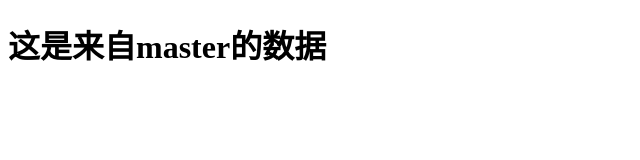
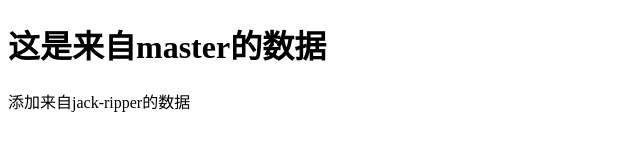
Before and after one commit to liyixun/GitCommand, a plain HTML site: page src/index.html in a window 1280 px wide. Shown: the whole page, without its empty margins (0-640 px from the left). Drawn offline with Linux system fonts and the light colour scheme.

Commit message:
'addDataFromJackRipper'

```diff
--- a/src/index.html
+++ b/src/index.html
@@ -6,5 +6,6 @@
 </head>
 <body>
     <h1>这是来自master的数据</h1>
+    <p>添加来自jack-ripper的数据</p>
 </body>
 </html>
```
